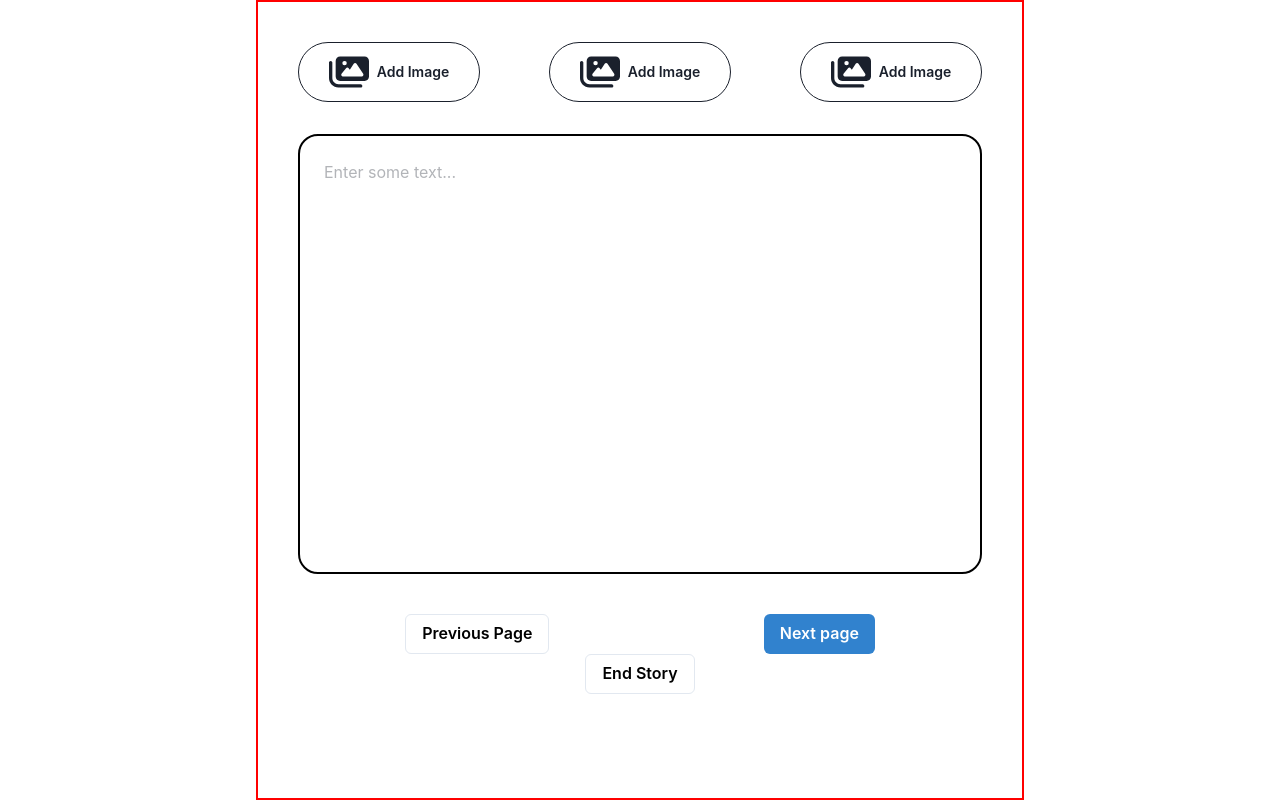
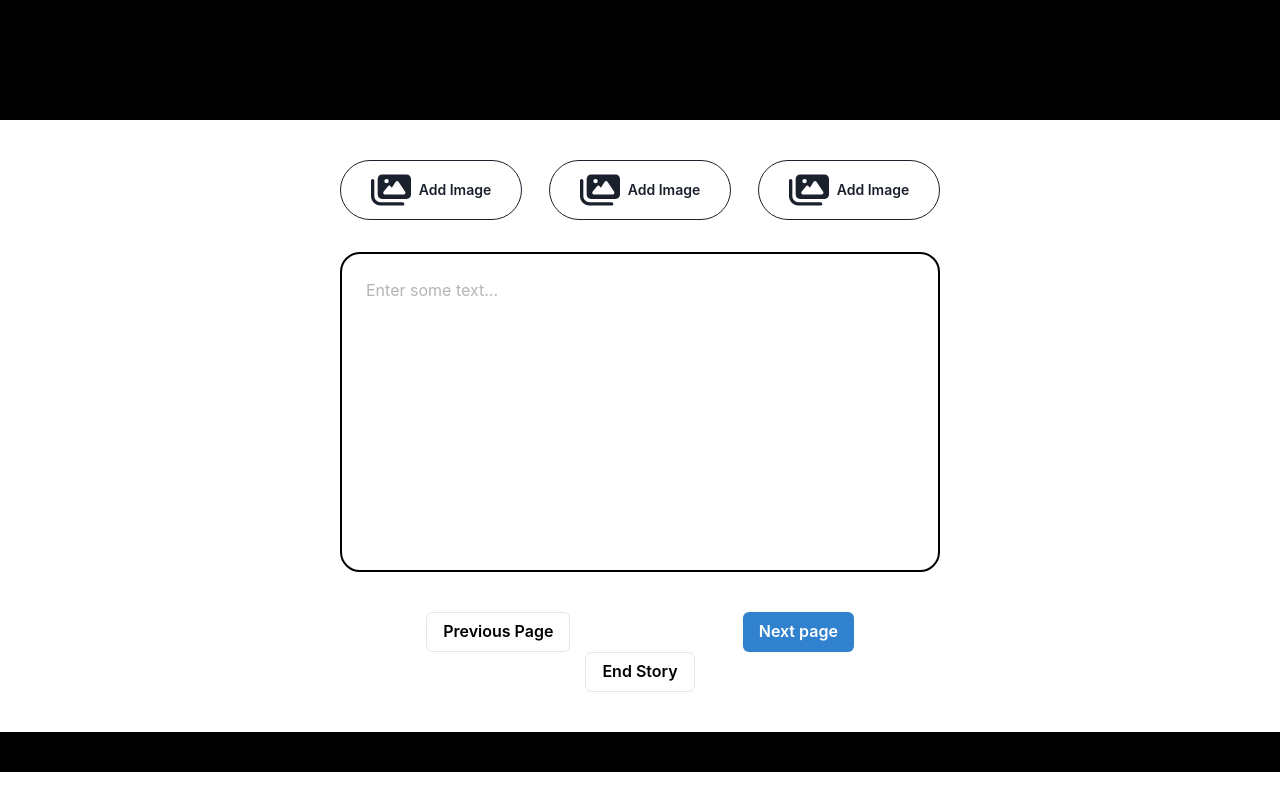
Before and after one commit to StoryAOkay/frontend, a React (Create React App) app: page / in a window 1280 px wide. Built offline with nearby package versions, Linux system fonts and the light colour scheme.

Commit message:
Add main footer and header

```diff
--- a/src/App.js
+++ b/src/App.js
@@ -7,10 +7,14 @@ import EditorWithImages from './Editor/ImageEditor';
 import CollaborativeEditor from './Editor/CollabEditor';
 import StoryPage from './pages/StoryPage';
 import { Flex, Box } from '@chakra-ui/react'
+import MainFooter from './components/MainFooter';
+import MainHeader from './components/MainHeader';
 const App = () => {
 
   return (
-    <Box padding='2.5rem'  width={'768px'} margin={'0 auto'} border='2px solid red' height={'100vh'}>
+    <Box>
+      <MainHeader />
+        <Box padding='2.5rem 2.5rem 0rem 2.5rem'  width={'680px'} margin={'0 auto'} height={'calc( 100vh - 280px'}>
        {/* <SlateEditor/> */}
         {/* < EditorWithImages /> */}
         {/* < CollaborativeEditor/> */}
@@ -19,9 +23,13 @@ const App = () => {
         <StoryPage />
 
 
+    </Box>
 
 
+      <MainFooter/>
+
     </Box>
+
 
   )
 }
--- a/src/Editor/ImageEditor.js
+++ b/src/Editor/ImageEditor.js
@@ -48,7 +48,7 @@ const EditorWithImages = () => {
         </Flex>
 
       </Toolbar>
-      <Box mt='2rem' padding={'1.5rem'} border='2px solid black' borderRadius='20px' maxHeight={'510px'} height= '440px' >
+      <Box mt='2rem' padding={'1.5rem'} border='2px solid black' borderRadius='20px' maxHeight={'440px'} height= '320px' >
       <Editable
         onKeyDown={event => {
           if (isHotkey('mod+a', event)) {
@@ -135,8 +135,8 @@ const Image = ({ attributes, children, element }) => {
       >
         <img
           src={element.url}
-          height={'250px'}
-          width={'640px'}
+          height={'180px'}
+          width={'500px'}
          />
         <MButton
           variant = 'ghost'
--- /dev/null
+++ b/src/components/MainFooter.js
@@ -0,0 +1,9 @@
+import React from "react";
+import {Box } from '@chakra-ui/react';
+
+function MainFooter(){
+    return(<Box width={'100vw'} height={'40px'} background={'black'}>
+
+    </Box>)
+}
+export default MainFooter
--- /dev/null
+++ b/src/components/MainHeader.js
@@ -0,0 +1,9 @@
+import React from "react";
+import {Box } from '@chakra-ui/react';
+
+function MainHeader(){
+    return(<Box width={'100vw'} height={'120px'} background={'black'}>
+
+    </Box>)
+}
+export default MainHeader
```
